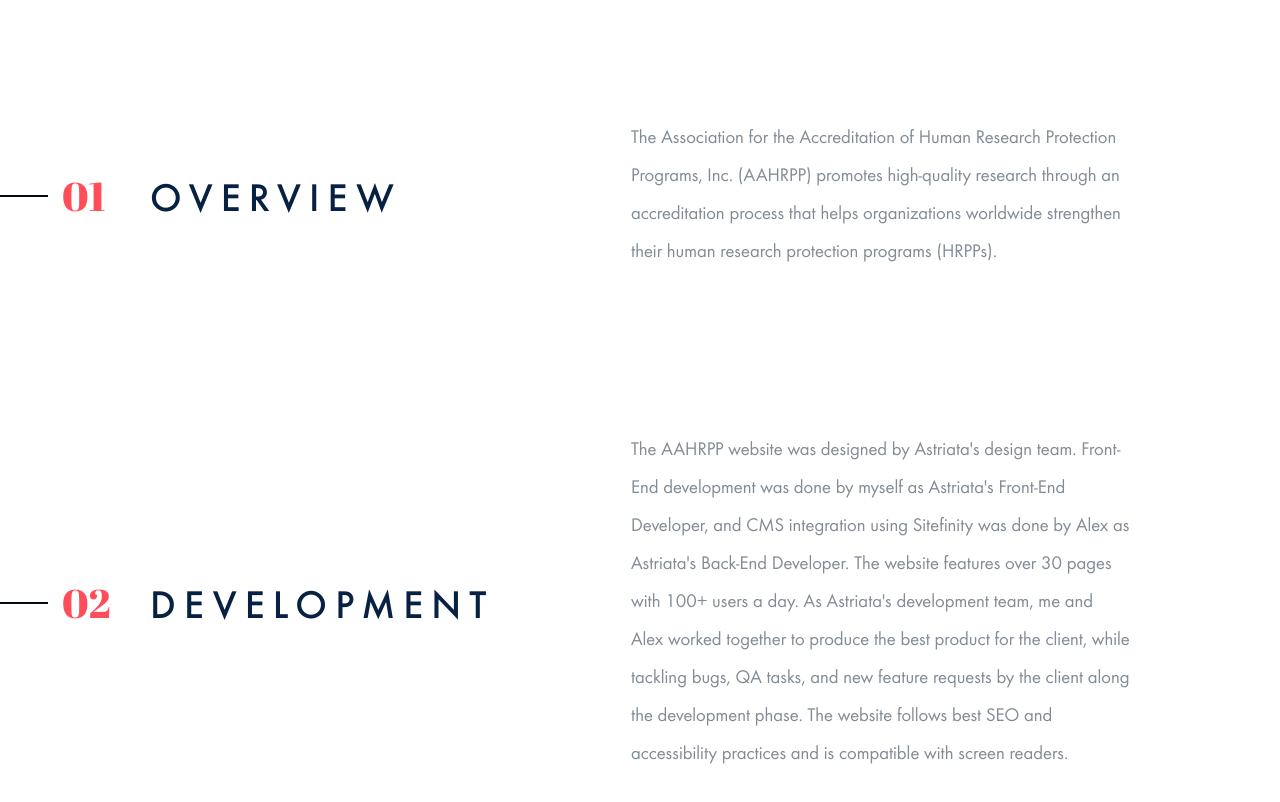
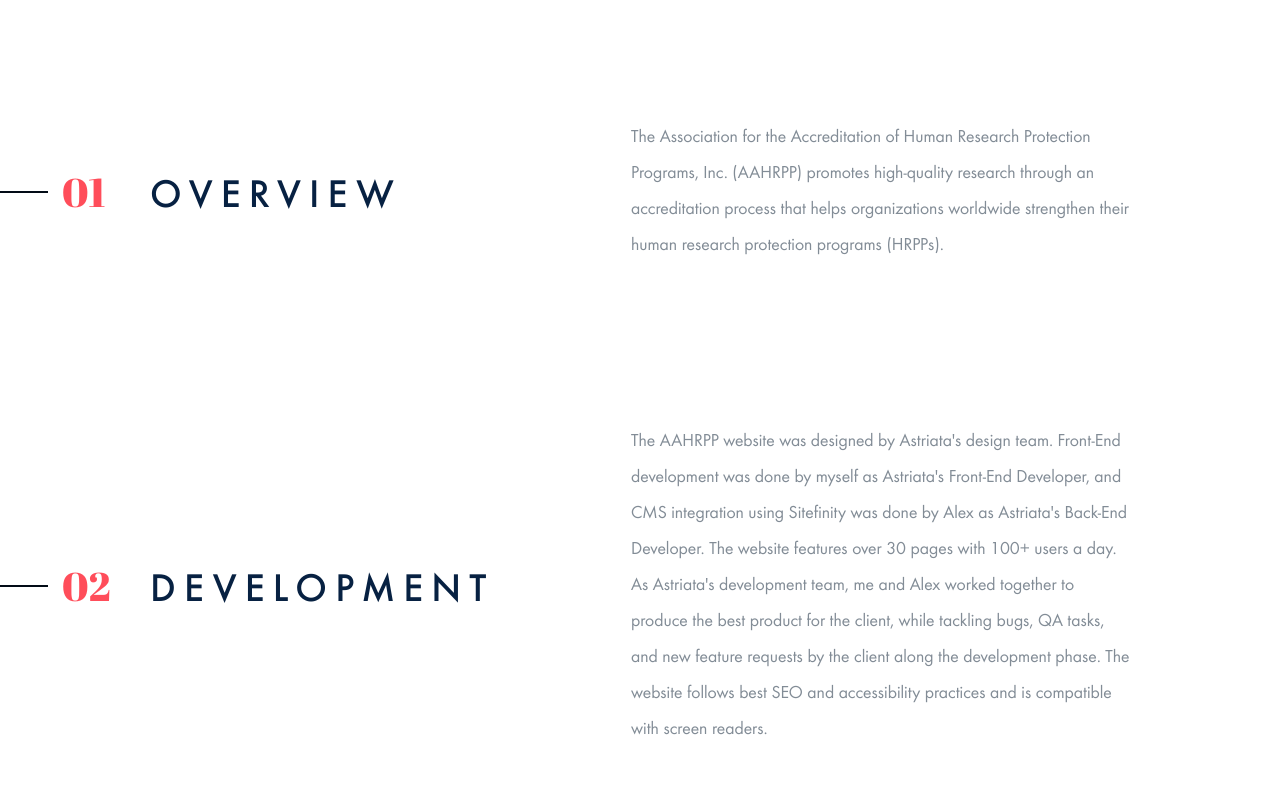
Before and after one commit to BigMikeL9/my-portfolio-react, a React (Create React App) app: page /works/aahhrpp in a window 1280 px wide. Shown: the part 1420-2222 px from the top of the page. Built offline with nearby package versions, Linux system fonts and the light colour scheme.

Commit message:
update: updated resume

```diff
--- a/src/pages/WorksDetail/Details/Details.style.js
+++ b/src/pages/WorksDetail/Details/Details.style.js
@@ -133,6 +133,6 @@ export const DetailTitle = styled.h2`
 `
 
 export const DetailText = styled.p`
-    font-size: max(14px, 1.9rem);
+    font-size: max(14px, 1.8rem);
     flex: 1;
 `
```
Also changed, not shown: 1 other file (tests, documents, lock files or other folders).
